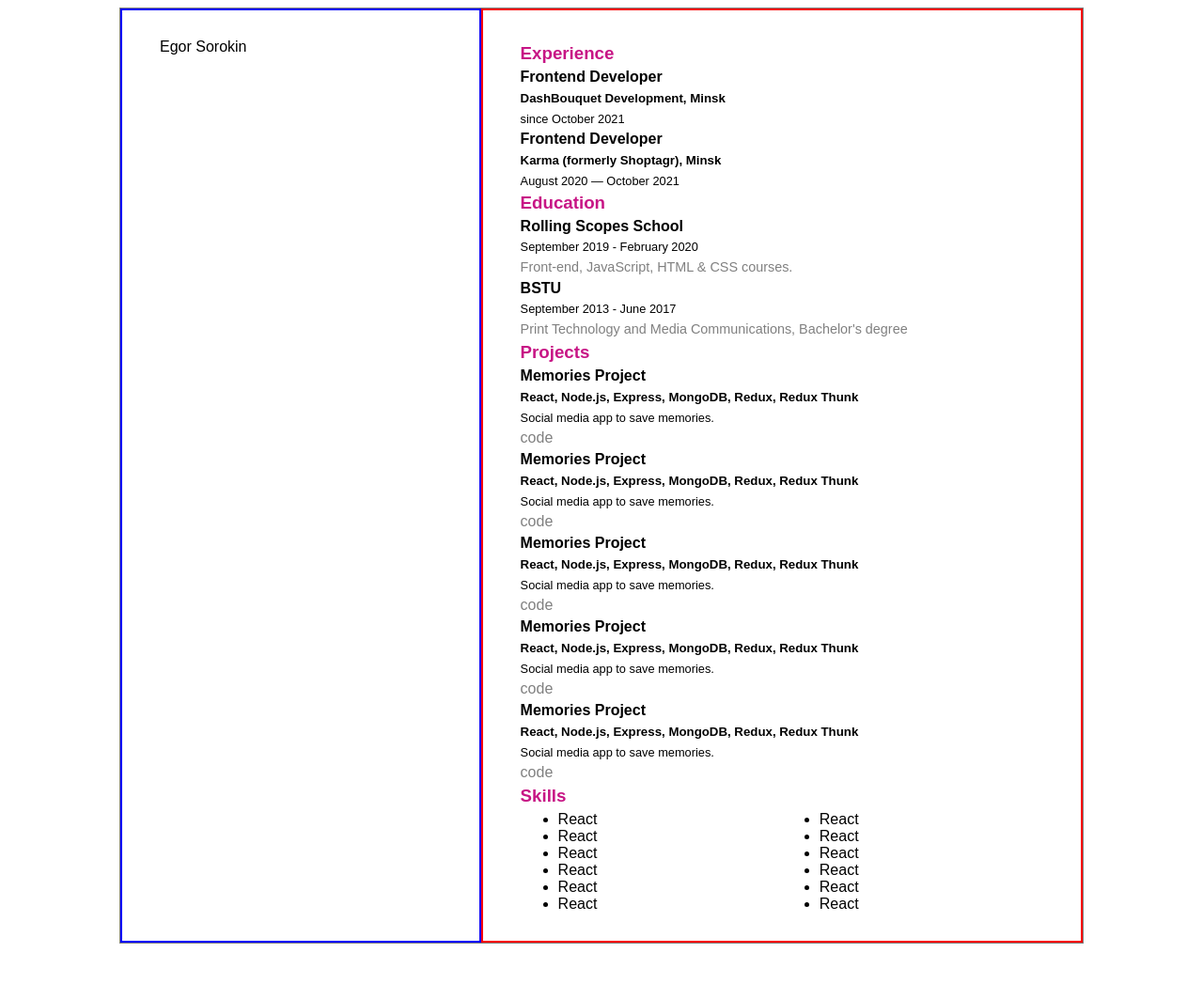
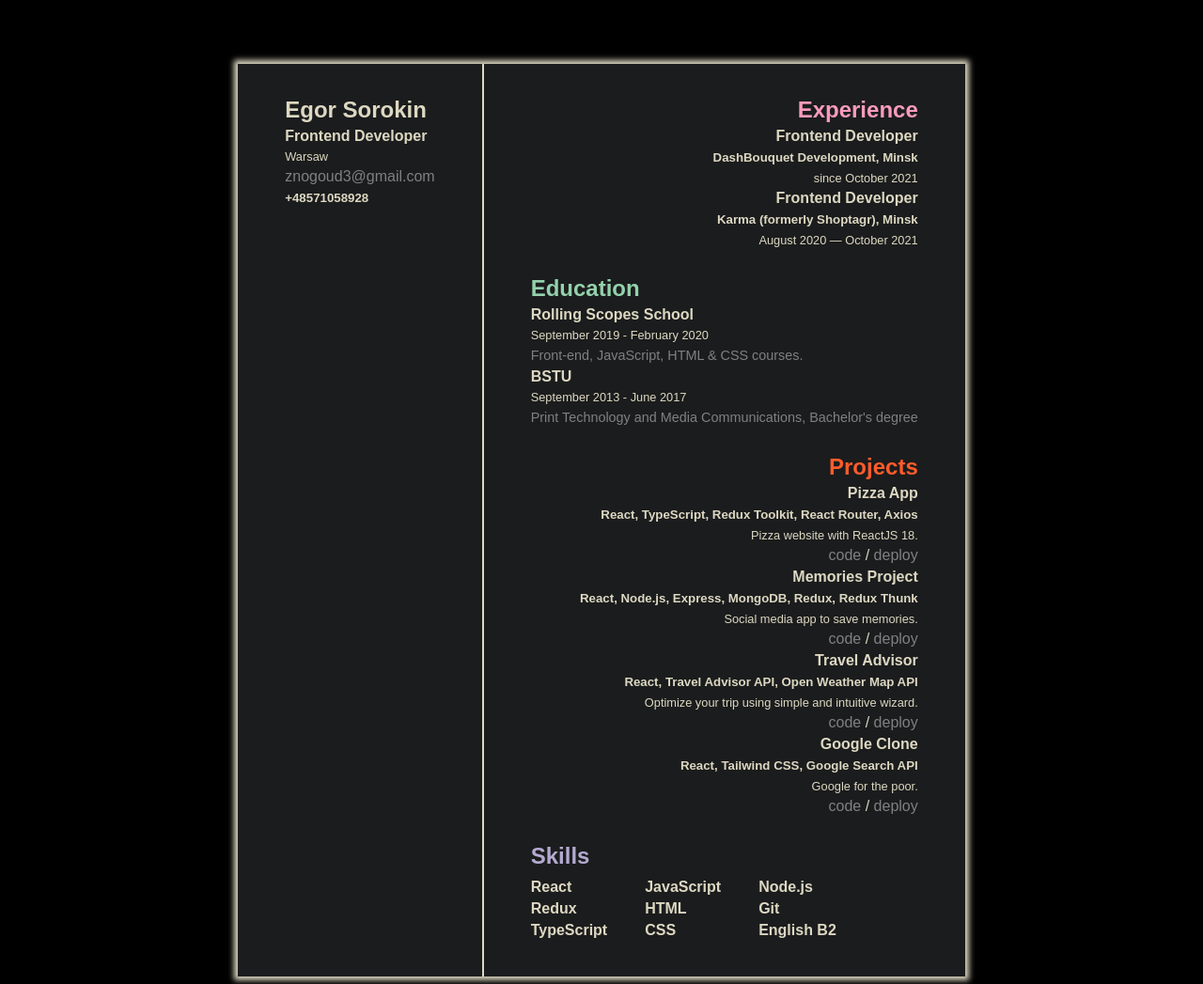
Before and after one commit to ZnoGouDj/rsschool-cv, a plain HTML site: page index.html in a window 1280 px wide. Shown: the whole page at 94% size. Before the commit the page ends 1012 px from the top, so only its background shows below. Drawn offline with Linux system fonts and the light colour scheme.

Commit message:
feat: add all the basic sections, add the basic styles

```diff
--- a/index.html
+++ b/index.html
@@ -12,11 +12,20 @@
 <body>
     <div class="container">
         <div class="contact-info">
-            Egor Sorokin
+            <h2>
+                Egor Sorokin
+            </h2>
+
+            <h4>Frontend Developer</h4>
+            <p>Warsaw</p>
+            <a href="mailto:znogoud3@gmail.com">znogoud3@gmail.com</a>
+            <h5>+48571058928</h5>
+
+
         </div>
         <main class="main-info">
             <section class="experience">
-                <h3>Experience</h3>
+                <h2>Experience</h2>
                 <h4>Frontend Developer</h4>
                 <h5>DashBouquet Development, Minsk</h5>
                 <p>since October 2021</p>
@@ -25,7 +34,7 @@
                 <p>August 2020 — October 2021</p>
             </section>
             <section class="education">
-                <h3>Education</h3>
+                <h2>Education</h2>
                 <h4>Rolling Scopes School</h4>
                 <p>September 2019 - February 2020</p>
                 <span>Front-end, JavaScript, HTML & CSS courses.</span>
@@ -34,49 +43,56 @@
                 <span>Print Technology and Media Communications, Bachelor's degree</span>
             </section>
             <section class="projects">
-                <h3>Projects</h3>
+                <h2>Projects</h2>
+
+                <h4>Pizza App</h4>
+                <h5>React, TypeScript, Redux Toolkit, React Router, Axios</h5>
+                <p>Pizza website with ReactJS 18.</p>
+                <a href="https://github.com/ZnoGouDj/pizza-typescript" target="_blank">code</a> /
+                <a href="https://pizza-1995.netlify.app/" target="_blank">deploy</a>
 
                 <h4>Memories Project</h4>
                 <h5>React, Node.js, Express, MongoDB, Redux, Redux Thunk</h5>
                 <p>Social media app to save memories.</p>
-                <a href="https://github.com/ZnoGouDj/memories-project-v2">code</a>
+                <a href="https://github.com/ZnoGouDj/memories-project-v2" target="_blank">code</a> /
+                <a href="https://mmrs-v2.netlify.app/" target="_blank">deploy</a>
 
-                <h4>Memories Project</h4>
-                <h5>React, Node.js, Express, MongoDB, Redux, Redux Thunk</h5>
-                <p>Social media app to save memories.</p>
-                <a href="https://github.com/ZnoGouDj/memories-project-v2">code</a>
 
-                <h4>Memories Project</h4>
-                <h5>React, Node.js, Express, MongoDB, Redux, Redux Thunk</h5>
-                <p>Social media app to save memories.</p>
-                <a href="https://github.com/ZnoGouDj/memories-project-v2">code</a>
+                <h4>Travel Advisor</h4>
+                <h5>React, Travel Advisor API, Open Weather Map API</h5>
+                <p>Optimize your trip using simple and intuitive wizard.</p>
+                <a href="https://github.com/ZnoGouDj/travel_advisor" target="_blank">code</a> /
+                <a href="https://travelmate-v2.netlify.app/" target="_blank">deploy</a>
 
-                <h4>Memories Project</h4>
-                <h5>React, Node.js, Express, MongoDB, Redux, Redux Thunk</h5>
-                <p>Social media app to save memories.</p>
-                <a href="https://github.com/ZnoGouDj/memories-project-v2">code</a>
 
-                <h4>Memories Project</h4>
-                <h5>React, Node.js, Express, MongoDB, Redux, Redux Thunk</h5>
-                <p>Social media app to save memories.</p>
-                <a href="https://github.com/ZnoGouDj/memories-project-v2">code</a>
+                <h4>Google Clone</h4>
+                <h5>React, Tailwind CSS, Google Search API</h5>
+                <p>Google for the poor.</p>
+                <a href="https://github.com/ZnoGouDj/znoogle" target="_blank">code</a> /
+                <a href="https://znoogle.netlify.app/" target="_blank">deploy</a>
+
+
             </section>
             <section class="skills">
-                <h3>Skills</h3>
-                <ul>
-                    <li>React</li>
-                    <li>React</li>
-                    <li>React</li>
-                    <li>React</li>
-                    <li>React</li>
-                    <li>React</li>
-                    <li>React</li>
-                    <li>React</li>
-                    <li>React</li>
-                    <li>React</li>
-                    <li>React</li>
-                    <li>React</li>
-                </ul>
+                <h2>Skills</h2>
+                <div>
+                    <div>
+                        <p>React</p>
+                        <p>Redux</p>
+                        <p>TypeScript</p>
+                    </div>
+                    <div>
+                        <p>JavaScript</p>
+                        <p>HTML</p>
+                        <p>CSS</p>
+                    </div>
+                    <div>
+                        <p>Node.js</p>
+                        <p>Git</p>
+                        <p>English B2</p>
+                    </div>
+
+                </div>
             </section>
         </main>
     </div>
--- a/style.css
+++ b/style.css
@@ -1,32 +1,62 @@
+body {
+  background: #000000;
+  display: flex;
+  justify-content: center;
+  align-items: center;
+}
+
 * {
   font-family: sans-serif;
+  color: #ddd8c2;
 }
 
 .container {
-  max-width: 1024px;
-  border: 1px solid gray;
+  max-width: 900px;
   display: flex;
-  margin: 0 auto;
+  background: #1b1c1d;
+  box-shadow: 0 0 6px 4px #ddd8c2;
+  margin-top: 60px;
 }
 
 .contact-info {
-  width: 35%;
-  padding: 30px 40px;
-  border: 2px solid blue;
+  width: 25%;
+  padding: 30px 50px;
+  border-right: 2px solid #ddd8c2;
 }
 
 .main-info {
   width: 65%;
-  padding: 30px 40px;
-  border: 2px solid red;
+  padding: 30px 50px;
 }
 
-.main-info > * > * {
+section:not(:last-child) {
+  margin-bottom: 30px;
+}
+
+.main-info > * > *,
+.contact-info > * {
   margin: 5px 0;
 }
 
-h3 {
-  color: mediumvioletred;
+.experience,
+.projects {
+  text-align: right;
+}
+
+.experience h2 {
+  color: #fa9bbb;
+}
+
+.education h2 {
+  color: #93d1ac;
+}
+
+.projects h2 {
+  color: #fe5c2b;
+}
+
+.skills h2 {
+  color: #b5aad1;
 }
 
 h4 {
@@ -51,11 +81,14 @@ a {
   color: gray;
 }
 
-ul {
-  width: 100%;
+.skills > div {
+  display: flex;
 }
 
-ul > li {
-  width: 50%;
-  float: left;
+.skills p {
+  font-weight: bold;
+  color: #ddd8c2;
+  font-size: 16px;
+  margin: 5px 0;
+  margin-right: 40px;
 }
```
